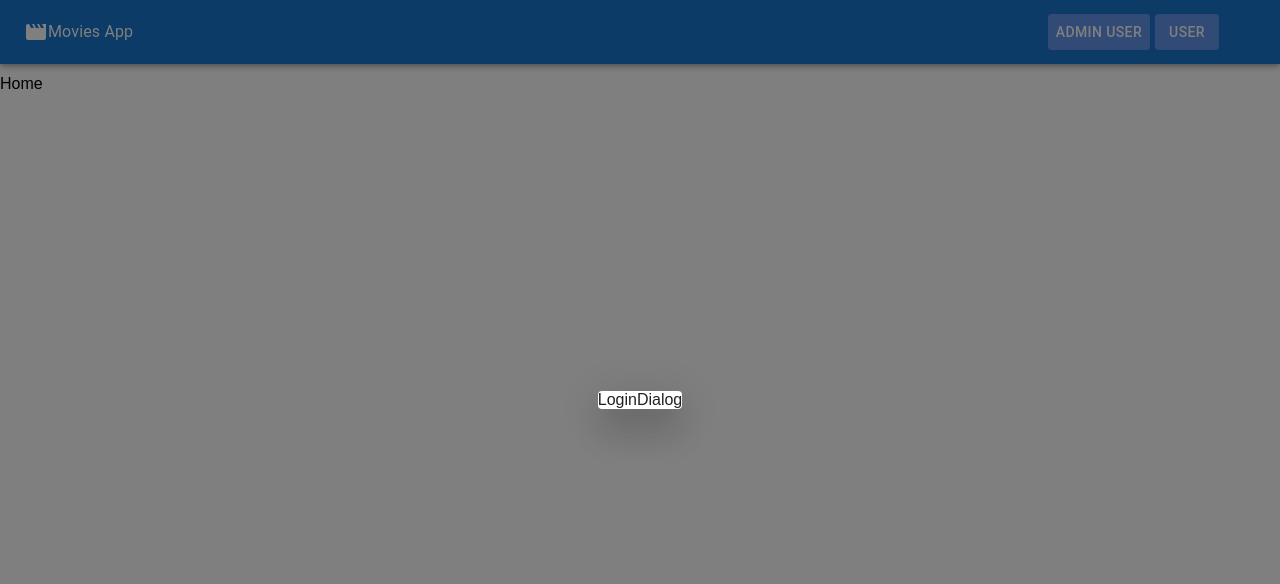
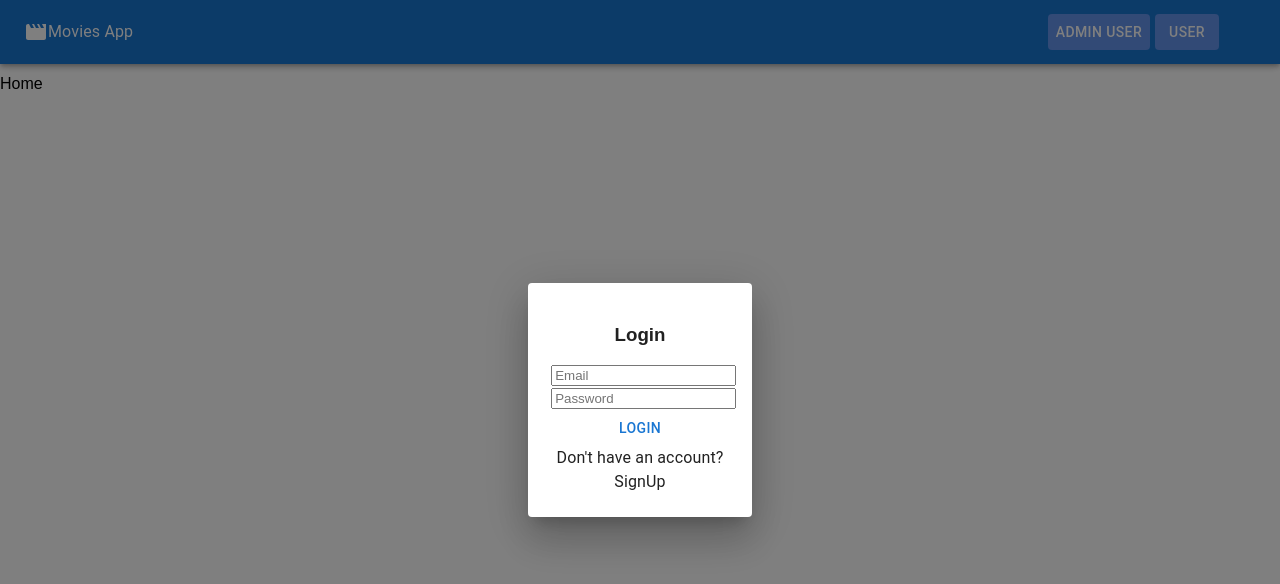
Before and after one commit to ashique12009/react-mongo-movie-project, a React (Create React App) app in the folder client/: page / in a window 1280 px wide. Both pictures are taken after a click on the button "ADMIN USER". Shown: the top 584 px of the page. Built offline with nearby package versions, Linux system fonts and the light colour scheme.

Commit message:
login signup dialog box done in first phase

```diff
--- a/client/src/components/header/LoginDialog.js
+++ b/client/src/components/header/LoginDialog.js
@@ -1,13 +1,21 @@
-import React from 'react';
+import React, { useState } from 'react';
 import { Dialog } from '@mui/material';
+import Login from './login/Login';
+import SignUp from './login/SignUp';
 
 const LoginDialog = ({ open = false, setOpen }) => {
 
-  return (
-    <Dialog open={open} onClose={() => setOpen(false)}>
-        <div>LoginDialog</div>
-    </Dialog>
-  )
+    const [loginSignUp, setLoginSignUp] = useState(true);
+
+    return (
+        <Dialog open={open} onClose={() => setOpen(false)}>
+            {
+                loginSignUp
+                    ? <Login setLoginSignUp={setLoginSignUp} />
+                    : <SignUp setLoginSignUp={setLoginSignUp} />
+            }
+        </Dialog>
+    )
 }
 
 export default LoginDialog;
--- /dev/null
+++ b/client/src/components/header/login/Login.js
@@ -0,0 +1,66 @@
+import { Box, styled, Button, Typography } from '@mui/material';
+import React, { useState } from 'react';
+
+const LoginButton = styled(Button)`
+    background-color: white;
+    padding: 5px 15px;
+`;
+
+const Container = styled(Box)`
+    margin: 10%;
+    text-align: center;
+    width: auto;
+    height: auto;
+`;
+
+const InnerContainer = styled(Box)`
+    border-radius: 10px;
+    width: auto;
+    height: auto;
+`;
+
+const DivBox = styled(Box)`
+    padding: 1px;
+`;
+
+const init = {
+    email : '',
+    password: ''
+}
+
+const Login = ({ setLoginSignUp }) => {
+
+    const [loginCredentials, setLogin] = useState(init);
+
+    const inputHandler = (event) => {
+        console.log('inputHandler');
+        setLogin({ ...loginCredentials, [event.target.name]: event.target.value });
+    }
+
+    const submitHandler = (event) => {
+        event.preventDefault();
+        console.log('submitHandler', loginCredentials);
+    }
+
+    return (
+        <Container>
+            <InnerContainer>
+                <h3>Login</h3>
+                <form onSubmit={submitHandler}>
+                    <DivBox>
+                        <input placeholder='Email' type='email' name='email' onChange={inputHandler} />
+                    </DivBox>
+                    <DivBox>
+                        <input placeholder='Password' type='password' name='password' onChange={inputHandler} />
+                    </DivBox>
+                    <DivBox>
+                        <LoginButton type='submit'>Login</LoginButton>
+                        <Typography>Don't have an account? <span style={{ cursor: 'pointer' }} onClick={() => setLoginSignUp(false)}>SignUp</span></Typography>
+                    </DivBox>
+                </form>
+            </InnerContainer>
+        </Container>
+    )
+}
+
+export default Login;
--- /dev/null
+++ b/client/src/components/header/login/SignUp.js
@@ -0,0 +1,74 @@
+import { Box, styled, Button, Typography } from '@mui/material';
+import React, { useState } from 'react';
+
+const LoginButton = styled(Button)`
+    background-color: white;
+    padding: 5px 15px;
+`;
+
+const Container = styled(Box)`
+    margin: 5%;
+    text-align: center;
+    width: auto;
+    height: auto;
+`;
+
+const InnerContainer = styled(Box)`
+    border-radius: 10px;
+    width: auto;
+    height: auto;
+`;
+
+const DivBox = styled(Box)`
+    padding: 1px;
+`;
+
+const init = {
+    name : '',
+    email : '',
+    password: '',
+    cpassword: ''
+}
+
+const SignUp = ({ setLoginSignUp }) => {
+
+    const [loginCredentials, setSignUp] = useState(init);
+
+    const inputHandler = (event) => {
+        console.log('inputHandler');
+        setSignUp({ ...loginCredentials, [event.target.name]: event.target.value });
+    }
+
+    const submitHandler = (event) => {
+        event.preventDefault();
+        console.log('submitHandler', loginCredentials);
+    }
+
+    return (
+        <Container>
+            <InnerContainer>
+                <h3>Sign Up</h3>
+                <form onSubmit={submitHandler}>
+                    <DivBox>
+                        <input placeholder='Name' type='text' name='name' onChange={inputHandler} />
+                    </DivBox>
+                    <DivBox>
+                        <input placeholder='Email' type='email' name='email' onChange={inputHandler} />
+                    </DivBox>
+                    <DivBox>
+                        <input placeholder='Password' type='password' name='password' onChange={inputHandler} />
+                    </DivBox>
+                    <DivBox>
+                        <input placeholder='Confirm Password' type='password' name='cpassword' onChange={inputHandler} />
+                    </DivBox>
+                    <DivBox>
+                        <LoginButton type='submit'>Sign Up</LoginButton>
+                        <Typography>Have an account? <span style={{ cursor: 'pointer' }} onClick={() => setLoginSignUp(true)}>Login</span></Typography>
+                    </DivBox>
+                </form>
+            </InnerContainer>
+        </Container>
+    )
+}
+
+export default SignUp;
--- a/client/src/index.js
+++ b/client/src/index.js
@@ -2,8 +2,14 @@ import React from 'react';
 import ReactDOM from 'react-dom';
 import App from './App';
 import './index.css';
+import { createRoot } from 'react-dom/client';
 
-ReactDOM.render(
-  <App />,
-  document.getElementById('root')
+const rootElement = document.getElementById('root');
+
+const root = createRoot(rootElement);
+
+root.render(
+  <React.StrictMode>
+    <App />
+  </React.StrictMode>
 );
```
